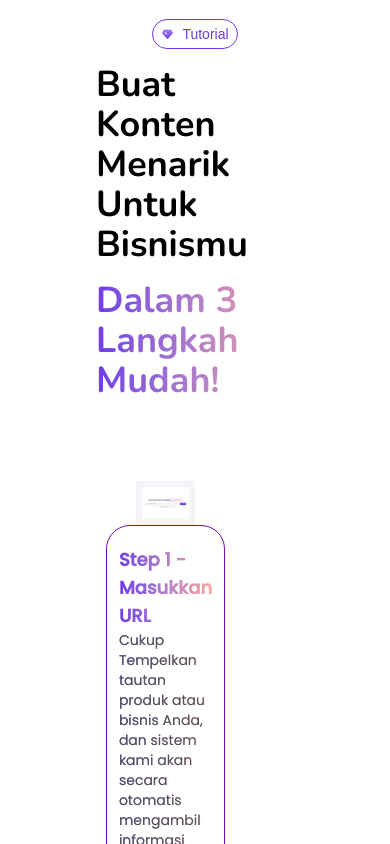
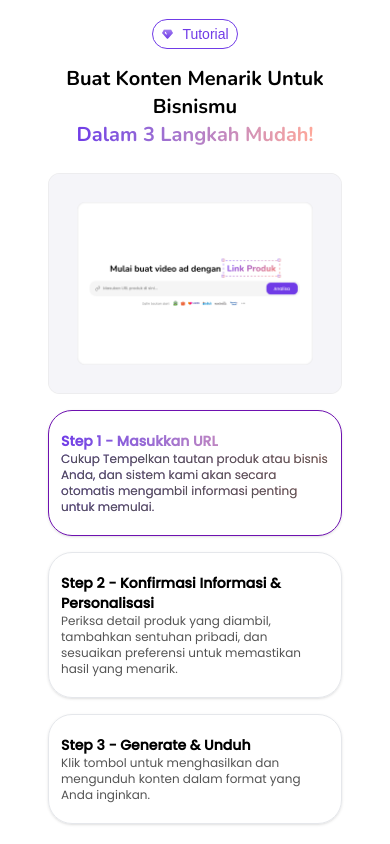
Before and after one commit to annavaws/videfly-fe, a Next.js app: page / in a window 390 px wide. Shown: the part 2600-3444 px from the top of the page. Built offline with nearby package versions, Linux system fonts and the light colour scheme.

Commit message:
style: responsive for features section

```diff
--- a/src/components/modules/HomeModules/tutorial.tsx
+++ b/src/components/modules/HomeModules/tutorial.tsx
@@ -18,8 +18,8 @@ const Tutorial = () => {
   };
 
   return (
-    <div className="p-10 px-24 relative min-h-screen justify-center items-center text-black py-20">
-      <div className="flex flex-col space-y-4 justify-center items-center">
+    <div className="p-8 px-12 lg:p-10 lg:px-24 relative min-h-screen justify-center items-center text-black py-20">
+      <div className="flex flex-col justify-center items-center">
         <div className="flex justify-center">
           <div
             className={`text-sm flex w-fit items-center space-x-2 border rounded-full p-1 px-2 border-[#703BE7]`}
@@ -59,17 +59,19 @@ const Tutorial = () => {
             <span className="text-[#703BE7]">Tutorial</span>
           </div>
         </div>
-        <div className={`text-4xl ${nunito.className} font-bold`}>
+        <div
+          className={`pt-4 text-center text-xl md:text-3xl lg:text-5xl ${nunito.className} font-bold`}
+        >
           Buat Konten Menarik Untuk Bisnismu
         </div>
         <div
-          className={`text-4xl ${nunito.className} font-bold bg-gradient-to-r from-[#703BE7] to-[#FFA899] text-transparent bg-clip-text`}
+          className={`text-center text-xl md:text-3xl lg:text-5xl ${nunito.className} font-bold bg-gradient-to-r from-[#703BE7] to-[#FFA899] text-transparent bg-clip-text`}
         >
           Dalam 3 Langkah Mudah!
         </div>
       </div>
-      <div className="flex flex-col lg:flex-row pt-20 px-10">
-        <div className="w-1/2 justify-center flex">
+      <div className="flex flex-col justify-center items-center lg:flex-row gap-4 lg:gap-12 pt-6 lg:pt-16 lg:px-10">
+        <div className="w-full lg:w-1/2 justify-center flex">
           <Image
             src={stepImages[activeStep - 1]}
             alt="mockup-tutorial"
@@ -78,7 +80,7 @@ const Tutorial = () => {
             className="object-contain"
           />
         </div>
-        <div className="flex flex-col w-1/2 space-y-4 justify-center items-center">
+        <div className="flex flex-col w-full md:w-2/3 lg:w-1/2 space-y-4 justify-center items-center">
           <div
             onClick={() => handleStepClick(1)} // Set active step to 1 on click
             className={`p-3 rounded-3xl border border-gray-200 cursor-pointer shadow ${
@@ -86,7 +88,7 @@ const Tutorial = () => {
             }`}
           >
             <div
-              className={`w-full h-full text-lg font-semibold py-2 ${
+              className={`w-full h-full text-sm md:text-base lg:text-lg font-semibold py-2 ${
                 poppins.className
               } ${
                 activeStep === 1
@@ -96,7 +98,7 @@ const Tutorial = () => {
             >
               Step 1 - Masukkan URL
               <div
-                className={`text-sm font-normal ${poppins.className} text-[#545454]`}
+                className={`text-xs md:text-sm font-normal ${poppins.className} text-[#545454]`}
               >
                 Cukup Tempelkan tautan produk atau bisnis Anda, dan sistem kami
                 akan secara otomatis mengambil informasi penting untuk memulai.
@@ -111,7 +113,7 @@ const Tutorial = () => {
             }`}
           >
             <div
-              className={`w-full h-full text-lg font-semibold py-2 ${
+              className={`w-full h-full text-sm md:text-base lg:text-lg font-semibold py-2 ${
                 poppins.className
               } ${
                 activeStep === 2
@@ -121,7 +123,7 @@ const Tutorial = () => {
             >
               Step 2 - Konfirmasi Informasi & Personalisasi
               <div
-                className={`text-sm font-normal ${poppins.className} text-[#545454]`}
+                className={`text-xs md:text-sm font-normal ${poppins.className} text-[#545454]`}
               >
                 Periksa detail produk yang diambil, tambahkan sentuhan pribadi,
                 dan sesuaikan preferensi untuk memastikan hasil yang menarik.
@@ -136,7 +138,7 @@ const Tutorial = () => {
             }`}
           >
             <div
-              className={`w-full h-full text-lg font-semibold py-2 ${
+              className={`w-full h-full text-sm md:text-base lg:text-lg font-semibold py-2 ${
                 poppins.className
               } ${
                 activeStep === 3
@@ -146,7 +148,7 @@ const Tutorial = () => {
             >
               Step 3 - Generate & Unduh
               <div
-                className={`text-sm font-normal ${poppins.className} text-[#545454]`}
+                className={`text-xs md:text-sm font-normal ${poppins.className} text-[#545454]`}
               >
                 Klik tombol untuk menghasilkan dan mengunduh konten dalam format
                 yang Anda inginkan.
```
